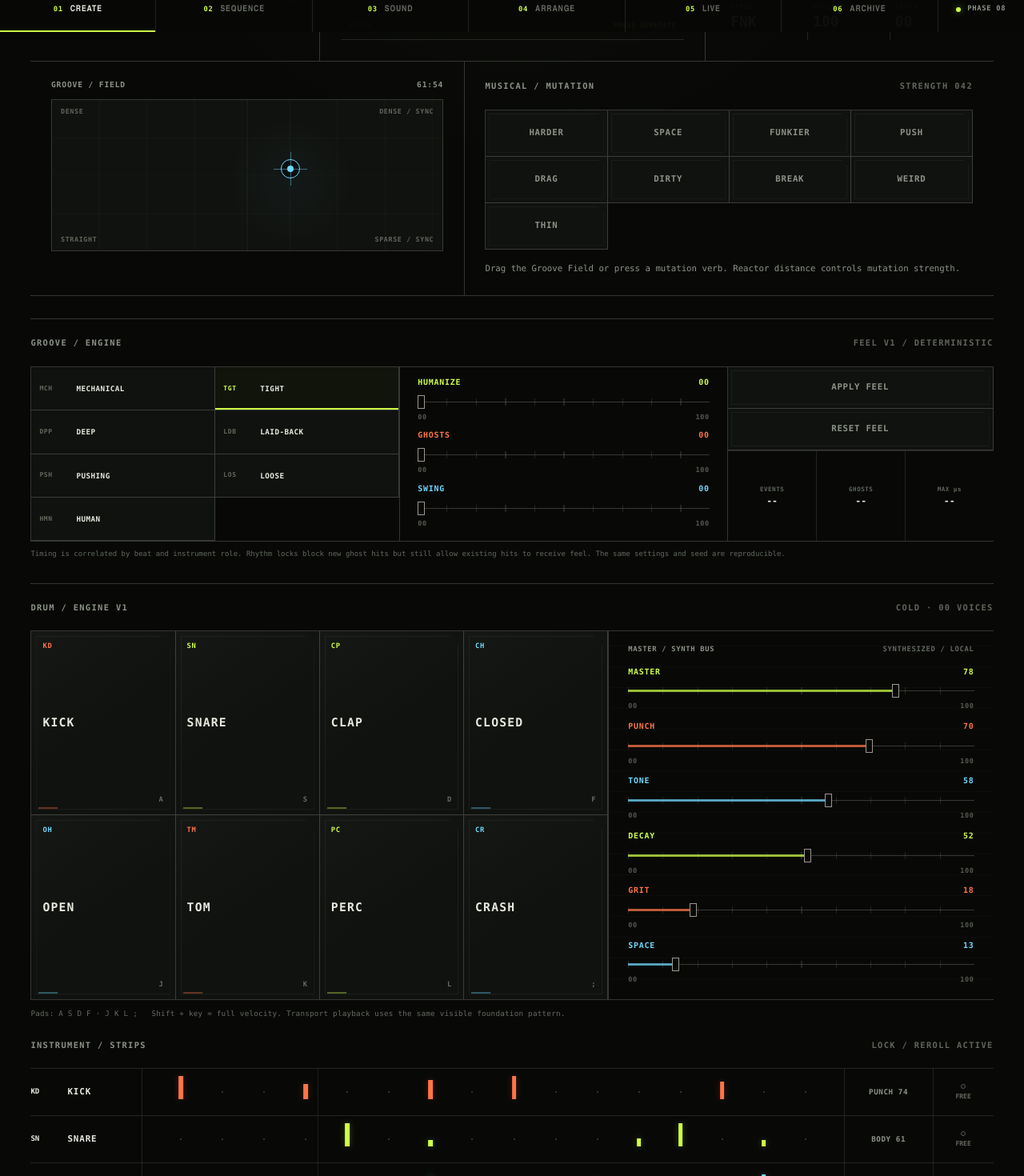
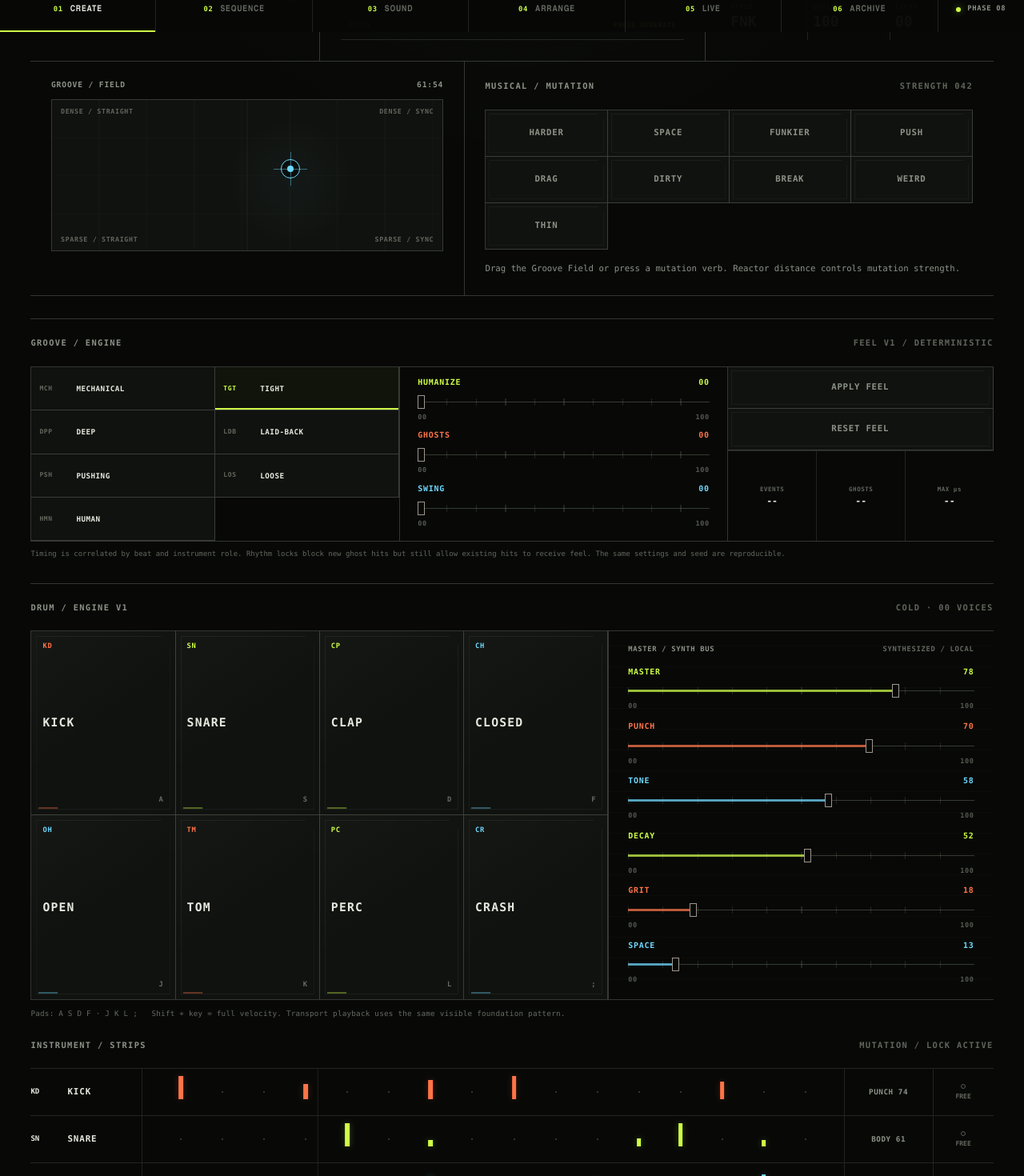
Before and after one commit to thiepn/synth, a React (Vite) app: page / in a window 1280 px wide. Shown: the part 760-2230 px from the top of the page at 80% size. Built offline with nearby package versions, Linux system fonts and the light colour scheme.

Commit message:
ux: clarify live Groove Field mutation semantics

```diff
--- a/src/ui/surfaces/CreateSurface.tsx
+++ b/src/ui/surfaces/CreateSurface.tsx
@@ -629,9 +629,9 @@ export function CreateSurface() {
           x={syncopation}
           y={density}
           labels={{
-            nw: "DENSE",
+            nw: "DENSE / STRAIGHT",
             ne: "DENSE / SYNC",
-            sw: "STRAIGHT",
+            sw: "SPARSE / STRAIGHT",
             se: "SPARSE / SYNC",
           }}
           onChange={(x, y) => {
@@ -700,8 +700,8 @@ export function CreateSurface() {
           <span>INSTRUMENT / STRIPS</span>
           <span>
             {transport.status === "running"
-              ? "LIVE DERIVED PATTERN"
-              : "LOCK / REROLL ACTIVE"}
+              ? "LIVE MUTABLE PATTERN"
+              : "MUTATION / LOCK ACTIVE"}
           </span>
         </div>
         {FOUNDATION_LANES.map((strip) => (
```
